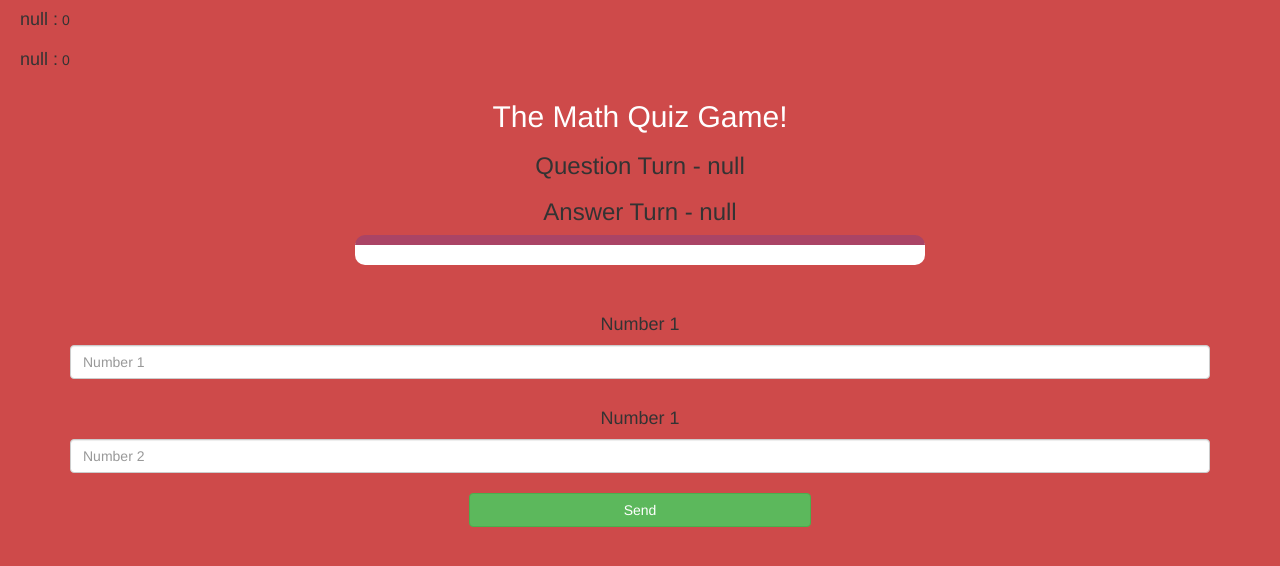
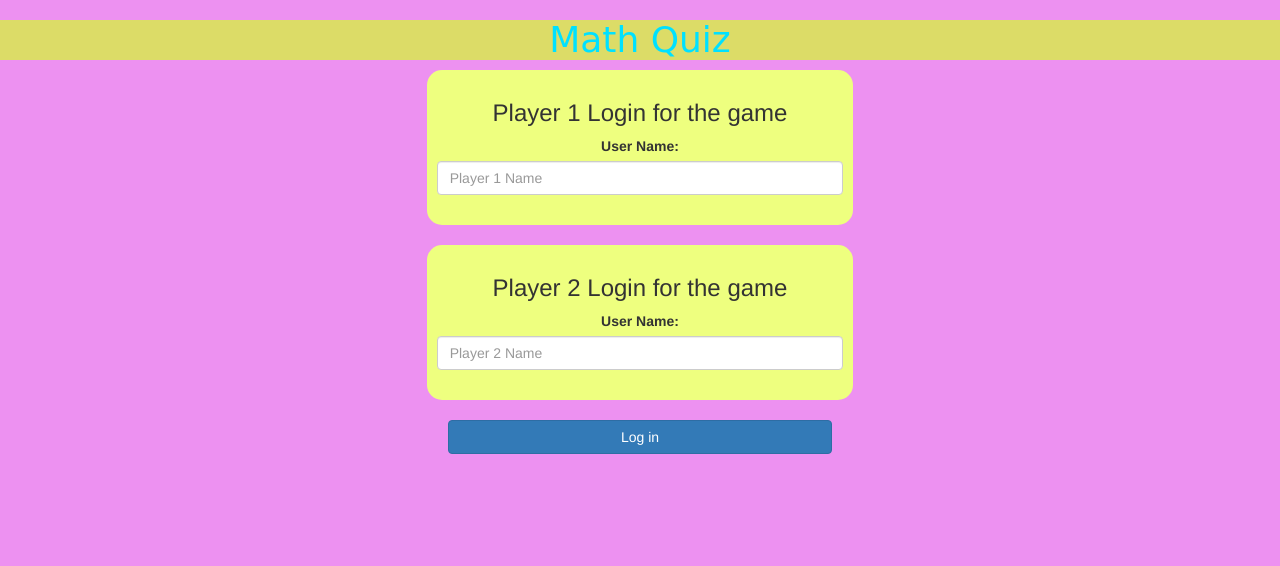
Before and after one commit to Bhuvi-coder/Math-Quiz, a plain HTML site: page index.html in a window 1280 px wide. Drawn offline with nearby package versions, Linux system fonts and the light colour scheme.

Commit message:
Add files via upload

```diff
--- a/game.css
+++ b/game.css
@@ -1,11 +1,11 @@
 body
 {
-	background: #ce4a4a;
+	background: #ed91f1;
 }
 
 	.login_div1 , .login_div2
 	{
-		background: white;
+		background: rgb(238, 255, 127);
 		padding: 10px;
 		float: none;
 		border-radius: 15px;
@@ -34,3 +34,10 @@ padding: 10px;
 float: none;
 text-align: left;
 }
+
+#gogo
+{
+	font-family: cursive;
+	background-color: rgb(220, 220, 103);
+	color: rgb(0, 225, 255);
+}
--- a/game_login.js
+++ b/game_login.js
@@ -1,11 +1,8 @@
 
 function addUser() {
-  player1_name = document.getElementById("player1_name_input").value;
-  player2_name = document.getElementById("player2_name_input").value;
-
-    //Set "player1_name" using localStorage.setItem() function
-    localStorage.setItem("player1_name");
-	  //Set "player2_name" using localStorage.setItem() function
-localStorage.setItem("player2_name");
-    window.location = "game_page.html";
+  player1_name=document.getElementById("player1_name_input").value;
+  player2_name=document.getElementById("player2_name_input").value;
+  localStorage.setItem("player1_name", player1_name);
+  localStorage.setItem("player2_name", player2_name);
+  window.location="game_page.html";
 }
--- a/index.html
+++ b/index.html
@@ -1,38 +1,38 @@
 <!DOCTYPE html>
 <html>
 <head>
-	<title>Guess The Word</title>
+	<title>The Math Quiz Game!</title>
 
 <meta name="viewport" content="width=device-width, initial-scale=1">
 <link rel="stylesheet" href="https://maxcdn.bootstrapcdn.com/bootstrap/3.4.0/css/bootstrap.min.css">
 <script src="https://ajax.googleapis.com/ajax/libs/jquery/3.4.1/jquery.min.js"></script>
 <script src="https://maxcdn.bootstrapcdn.com/bootstrap/3.4.0/js/bootstrap.min.js"></script>
+
 <link rel="stylesheet" type="text/css" href="game.css">
+
+<script src="game_login.js"></script>
 </head>
 <body>
 
-<h4 id="player1_name"></h4> <span id="player1_score"></span>
+<center>
+	<h1 id="gogo">Math Quiz</h1>
+
+	<div class="col-lg-4 col-sm-8 col-xs-11 login_div1">
+		<h3 >Player 1 Login for the game</h3>
+		<label >User Name:</label>
+		 <input type="text" id="player1_name_input" class="form-control" placeholder="Player 1 Name">
+		 <br>
+	</div>
 <br>
-<h4 id="player2_name"></h4> <span id="player2_score"></span>
+	<div class="col-lg-4 col-sm-8 col-xs-11 login_div2">
+		<h3 >Player 2 Login for the game</h3>
+		  <label >User Name:</label>
+		 <input type="text" id="player2_name_input" class="form-control" placeholder="Player 2 Name">
+		<br>
+	</div>
+	<br>
+		<button style="width:30%" class="btn btn-primary" onclick="addUser()">Log in</button>
+</center>
 
-<div class="container">
-	<center>
-		<h2 style="color: white;">The Math Quiz Game!</h2>
-		<h3 id="player_question"></h3>
-		<h3 id="player_answer"></h3>
-		<div id="output" class="col-lg-6"> </div>
-		<br>
-		<br>
-		<h4>Number 1</h4>
-		<input type="text" id="number1" class="form-control" placeholder="Number 1">
-		<br>
-		<h4>Number 1</h4>
-		<input type="text" id="number2" class="form-control" placeholder="Number 2">
-		<br>
-		<button onclick="send()" class="btn btn-success" style="width: 30%;">Send</button>
-	</center>
-</div>
-
-<script src="game_page.js"></script>
 </body>
 </html>
```
Also changed, not shown: game_page.html (added, +38 -0 lines).
